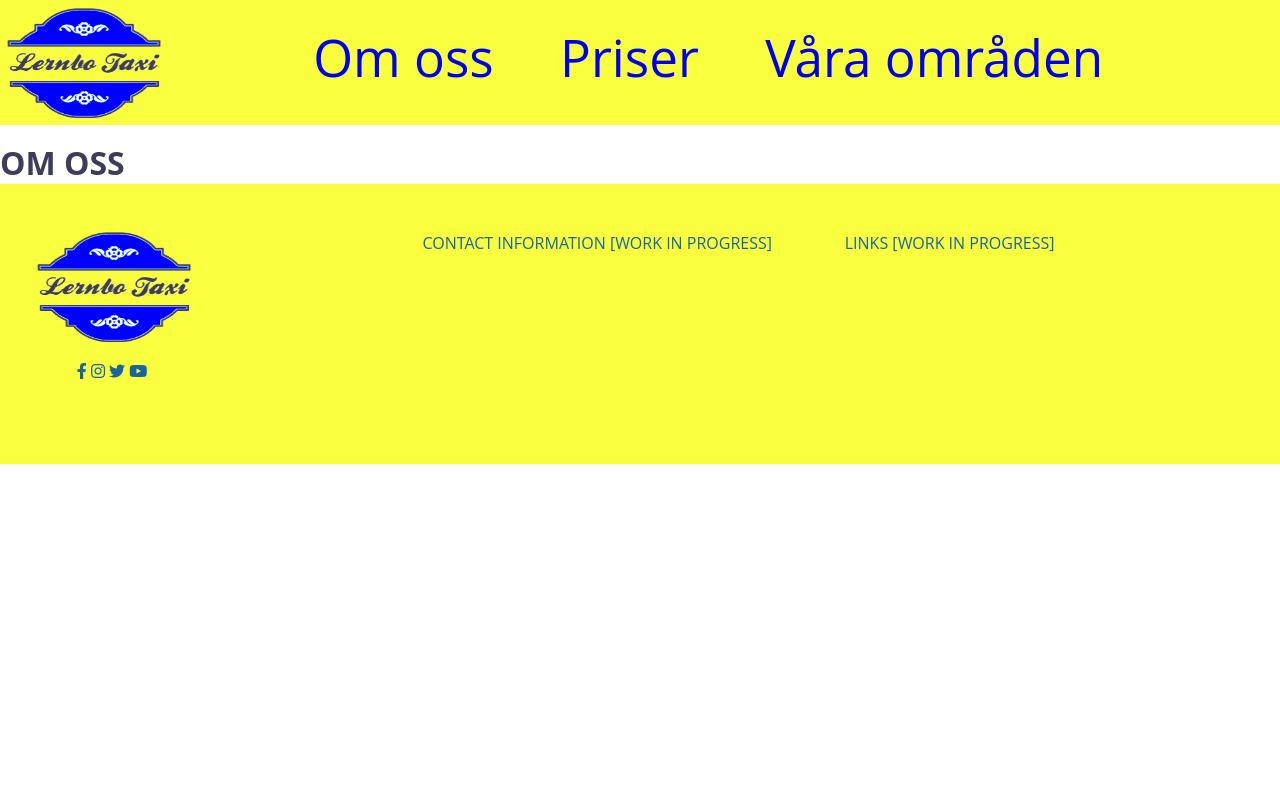
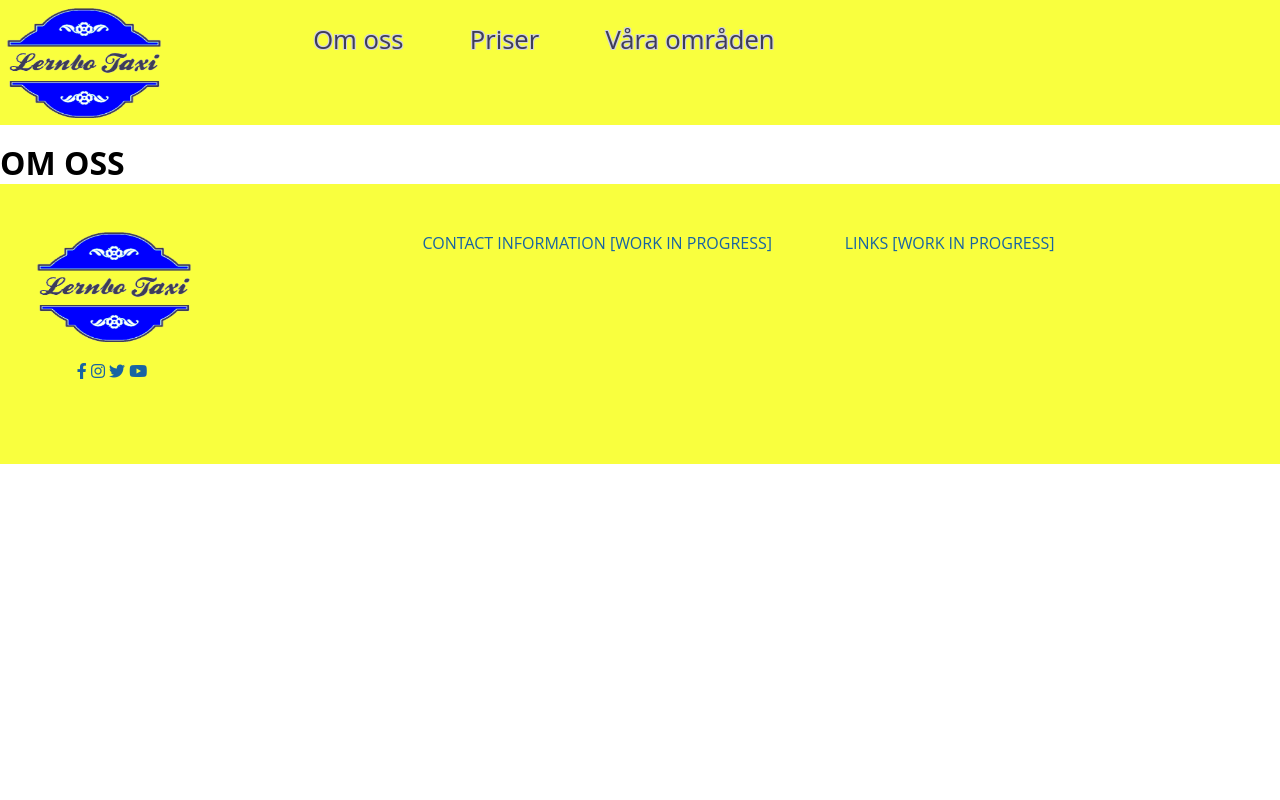
Before and after one commit to TaxiLernbo/TaxiLernbo, a PHP site: page /info.htm in a window 1280 px wide. Run offline with PHP 8.4, Linux system fonts and the light colour scheme.

Commit message:
fixed colors for nav

```diff
--- a/styles/general.css
+++ b/styles/general.css
@@ -4,7 +4,7 @@
   }
   body{
       height: 100vh;
-    color: #3d3c59;
+
   }
 
   html, body {
@@ -28,13 +28,16 @@
     padding-right: 11vh;
   }
   .rightNav{
+
     background-color:#f9ff3e;
     flex: 1;
     width: auto;
     padding-top: 0.4em;
+    text-shadow: -1px -1px 0 #D4D4D9, 1px -1px 0 #D4D4D9, -1px 1px 0 #D4D4D9, 1px 1px 0 #D4D4D9;
   }
   .rightNav a{
-    font-size: 4vw;
+    color: #3D3C59;
+    font-size: 2vw;
   }
   ul{
       display: flex;
```
